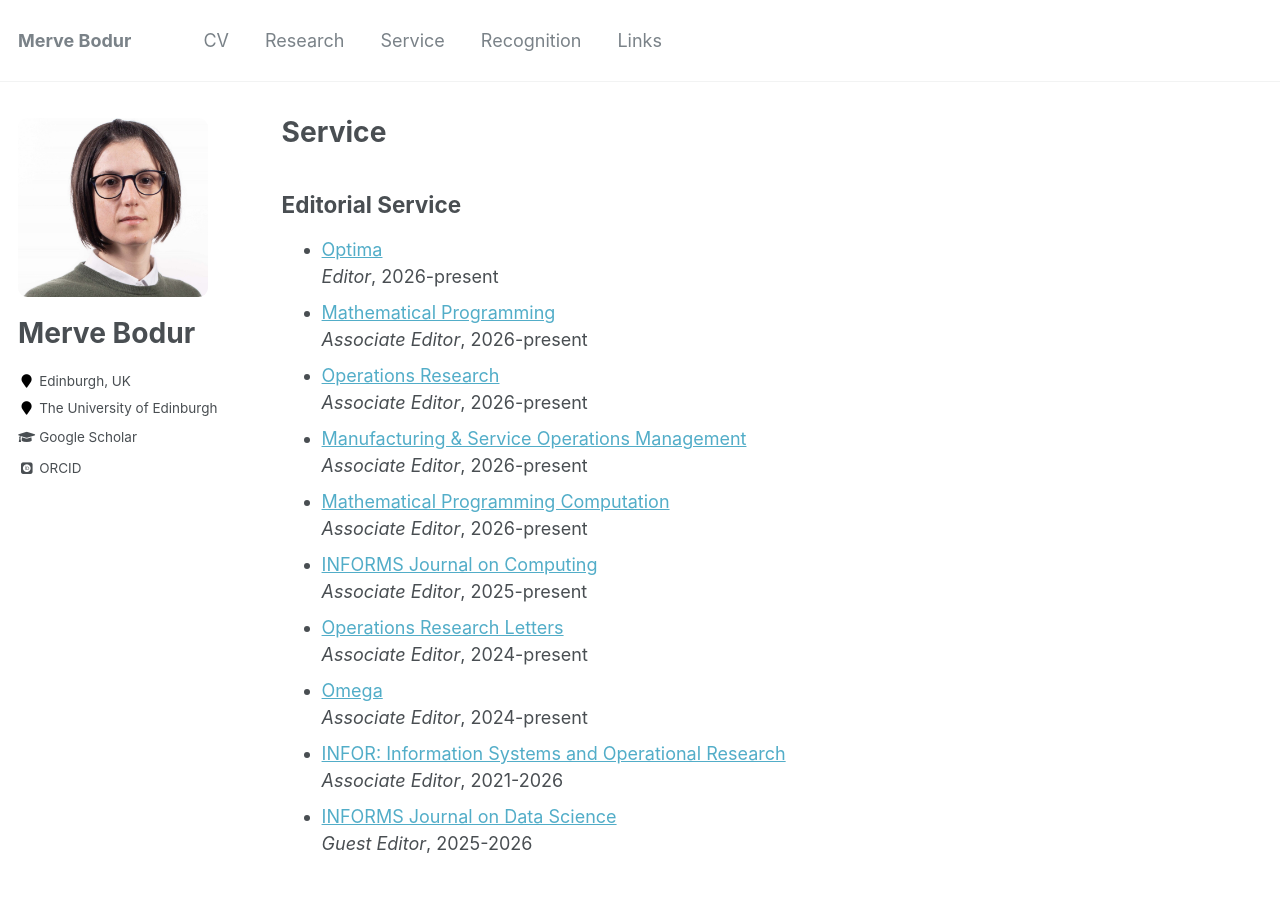
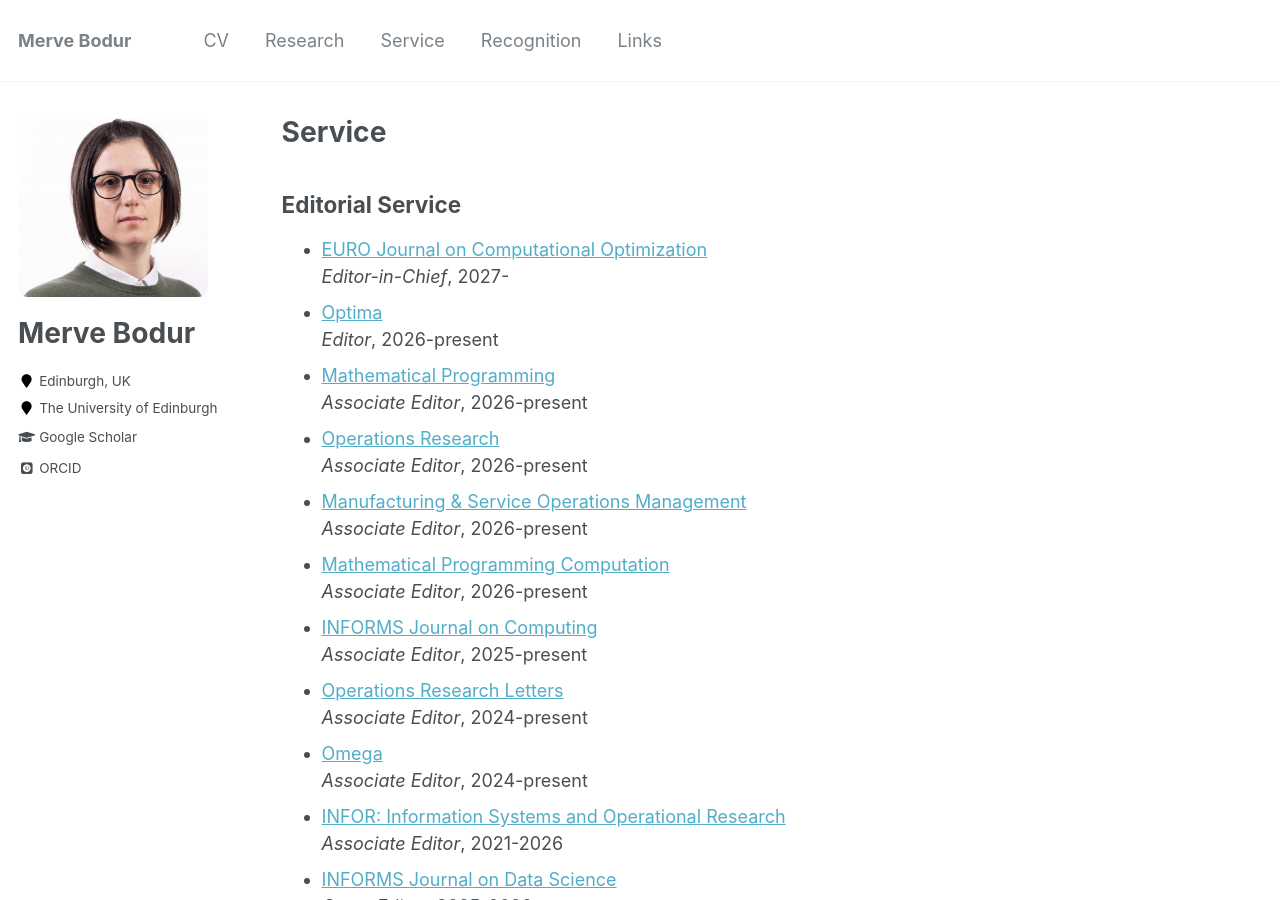
Before and after one commit to mervebodur/mervebodur.github.io, a Jekyll site: the page built from _pages/service.md, in a window 1280 px wide and 900 px high. Built offline with Jekyll 4.4.1, drawn with Linux system fonts in a browser that asks for light colours; some web fonts are replaced.

Commit message:
Update service.md

```diff
--- a/_pages/service.md
+++ b/_pages/service.md
@@ -7,6 +7,8 @@ author_profile: true
 
 ## Editorial Service
 
+- [EURO Journal on Computational Optimization](https://www.sciencedirect.com/journal/euro-journal-on-computational-optimization)\
+*Editor-in-Chief*, 2027-
 - [Optima](https://www.mathopt.org/pubs/optima)\
 *Editor*, 2026-present
 - [Mathematical Programming](https://link.springer.com/journal/10107)\
```
